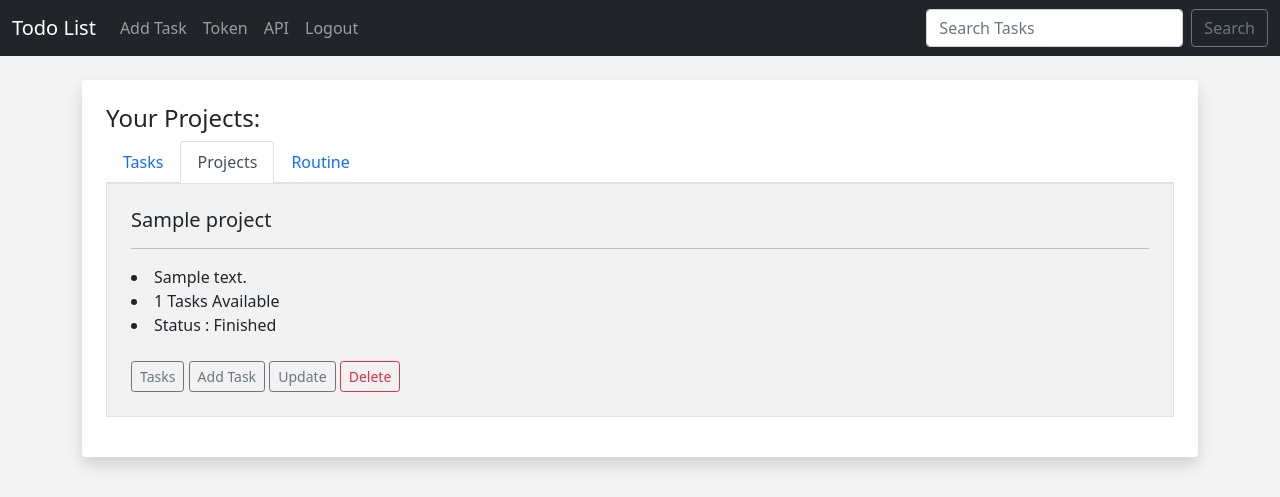
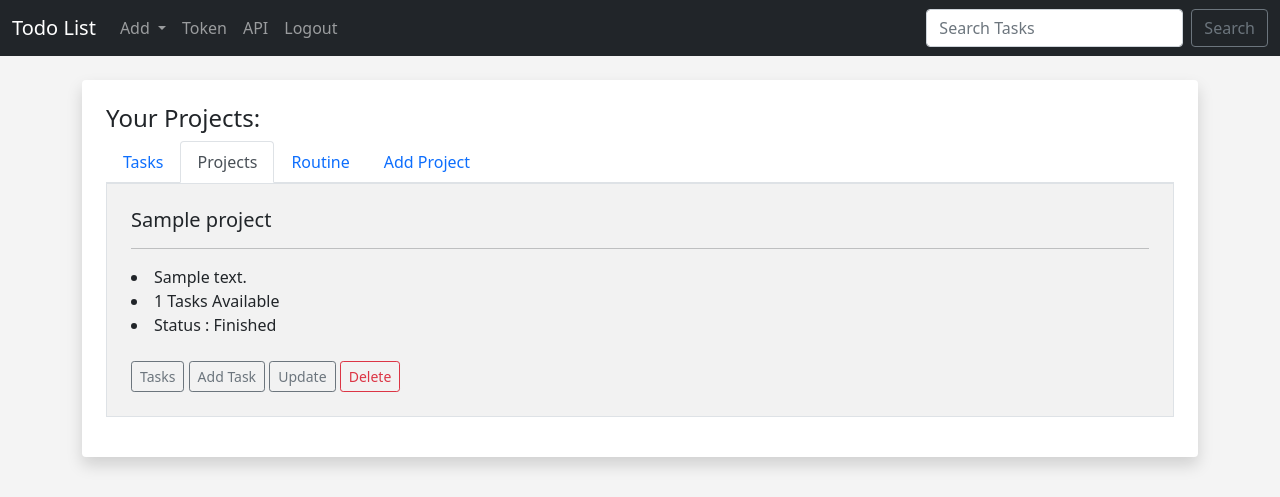
Before and after one commit to mohamad-liyaghi/django-todo-list-site, a Django app: page /list-project/ in a window 1280 px wide. Shown: the top 497 px of the page. Run offline with Django 4.2, Linux system fonts and the light colour scheme; a user stored in the database is signed in; tables that the repository leaves empty hold one stand-in row (values such as "Sample post").

Commit message:
Some links added

```diff
--- a/apps/templates/base/home.html
+++ b/apps/templates/base/home.html
@@ -19,9 +19,12 @@
 			<li class="nav-item">
 				<a class="nav-link" aria-current="page" href="{%url 'todo:listRoutine' %}">Routine</a>
 			  </li>
+			<li class="nav-item">
+				<a class="nav-link" aria-current="page" href="{%url 'todo:CreateTask' %}">Add Task</a>
+			  </li>
 		  </ul>
     		{%if object_list.count == 0%}
-    			<h4>You dont have any todo... </h4>
+    			<h4>No tasks available... </h4>
     			<br><a class="btn btn-secondary" href="{%url 'todo:CreateTask'%}">Create new one!</a>
     		{%else%}
 		    	{%for tasks in object_list%}
--- a/apps/templates/base/navbar.html
+++ b/apps/templates/base/navbar.html
@@ -7,11 +7,17 @@
     <div class="collapse navbar-collapse" id="navbarSupportedContent">
       <ul class="navbar-nav me-auto mb-2 mb-lg-0">
         {% if user.is_authenticated %}
-
-        <li class="nav-item">
-          <a class="nav-link" href="{%url 'todo:CreateTask'%}">Add Task</a>
-        </li>
-        </li>
+        <li class="nav-item dropdown">
+        <a class="nav-link dropdown-toggle" href="#" id="navbarDropdown" role="button" data-toggle="dropdown" aria-haspopup="true" aria-expanded="false">
+          Add
+        </a>
+        <div class="dropdown-menu" aria-labelledby="navbarDropdown">
+          <a class="dropdown-item" href="{%url 'todo:CreateTask'%}">Add Task</a>
+          <a class="dropdown-item" href="{%url 'todo:CreateProject'%}">Add Project</a>
+          <a class="dropdown-item" href="{%url 'todo:CreateRoutine'%}">Add Routine</a>
+          <div class="dropdown-divider"></div>
+        </div>
+      </li>
               <li class="nav-item">
           <a class="nav-link" href="{% url 'account:token' %}">Token</a>
         </li>
--- a/apps/templates/todo/project/listProject.html
+++ b/apps/templates/todo/project/listProject.html
@@ -19,9 +19,12 @@
 			<li class="nav-item">
 				<a class="nav-link" aria-current="page" href="{%url 'todo:listRoutine' %}">Routine</a>
 			  </li>
+			<li class="nav-item">
+				<a class="nav-link" aria-current="page" href="{%url 'todo:CreateProject' %}">Add Project</a>
+			  </li>
 		  </ul>
     		{%if object_list.count == 0%}
-    			<h4>You dont have any todo... </h4>
+    			<h4>No Projects available... </h4>
     			<br><a class="btn btn-secondary" href="{%url 'todo:CreateProject'%}">Create new one!</a>
     		{%else%}
 		    	{%for project in object_list%}
--- a/apps/templates/todo/routine/listRoutine.html
+++ b/apps/templates/todo/routine/listRoutine.html
@@ -19,9 +19,12 @@
             <li class="nav-item">
 				<a class="nav-link active" aria-current="page" href="{%url 'todo:listRoutine' %}">Routine</a>
 			  </li>
+			<li class="nav-item">
+				<a class="nav-link" aria-current="page" href="{%url 'todo:CreateRoutine' %}">Add Routine</a>
+			  </li>
 		  </ul>
     		{%if object_list.count == 0%}
-    			<h4>You dont have any routines... </h4>
+    			<h4>No routines available... </h4>
     			<br><a class="btn btn-secondary" href="{%url 'todo:CreateRoutine'%}">Create new one!</a>
     		{%else%}
 		    	{%for routine in object_list%}
```
